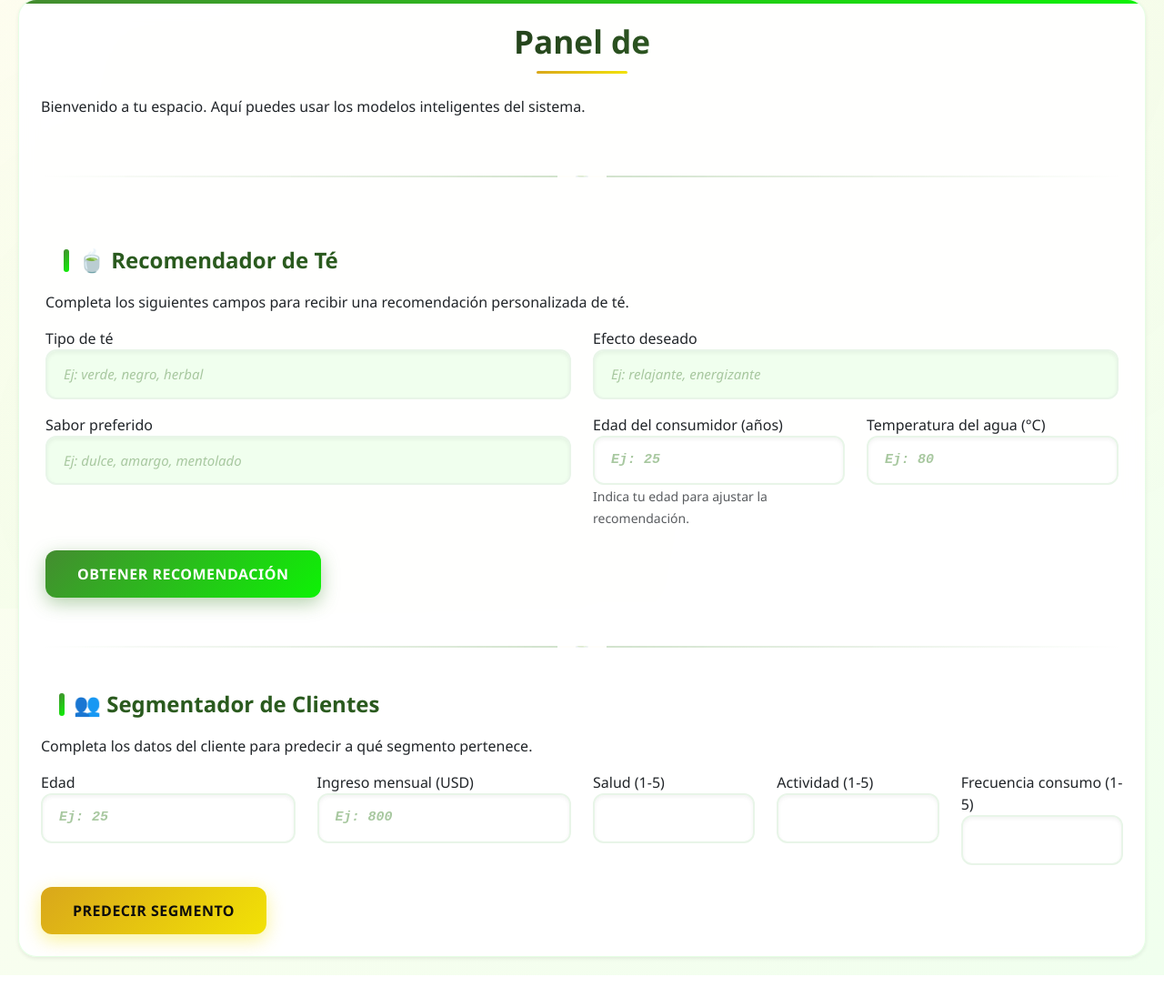
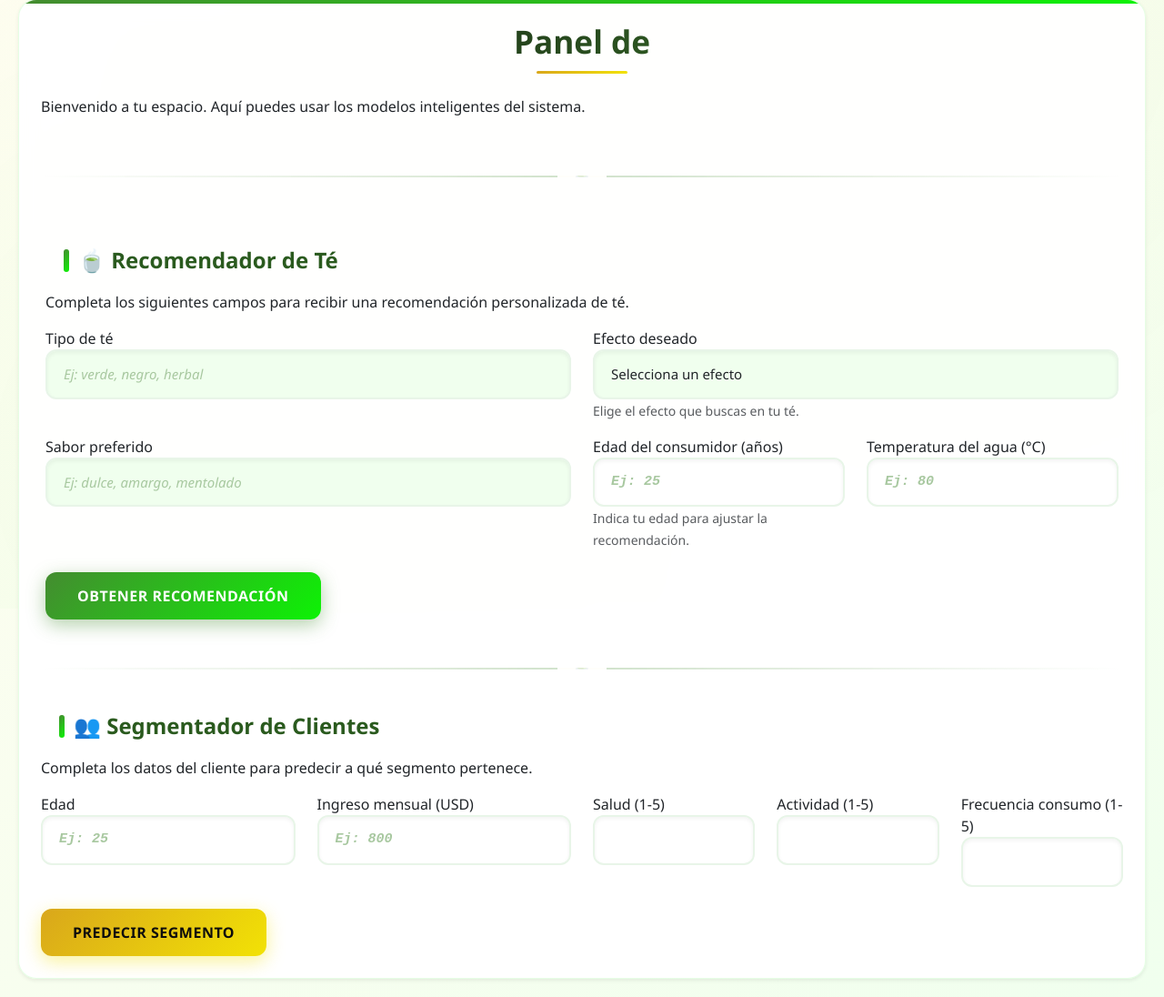
Before and after one commit to JuanDavidHernandezC/AulaEspejo, a Flask app: page /inicio in a window 1280 px wide. Shown: the part 131-1227 px from the top of the page at 91% size. Before the commit the page ends 1203 px from the top, so only its background shows below. Run offline with Flask 3, Linux system fonts and the light colour scheme; the visitor is signed in with stand-in values (Sample User, id 1); some libraries are stand-ins or nearby versions.

Commit message:
ultima correccion del inicio.html

```diff
--- a/templates/inicio.html
+++ b/templates/inicio.html
@@ -25,8 +25,16 @@
         </div>
 
         <div class="col-md-6 mb-3">
-          <label>Efecto deseado</label>
-          <input type="text" name="efecto" class="form-control" placeholder="Ej: relajante, energizante" required>
+          <label for="efecto">Efecto deseado</label>
+          <select name="efecto" id="efecto" class="form-control" required>
+            <option value="" disabled selected>Selecciona un efecto</option>
+            <option value="relajante">🌙 Relajante</option>
+            <option value="energizante">⚡ Energizante</option>
+            <option value="refrescante">🍃 Refrescante</option>
+            <option value="antiinflamatorio">🌼 Antiinflamatorio</option>
+            <option value="digestivo">🍋 Digestivo</option>
+          </select>
+          <small class="text-muted">Elige el efecto que buscas en tu té.</small>
         </div>
 
         <div class="col-md-6 mb-3">
```
